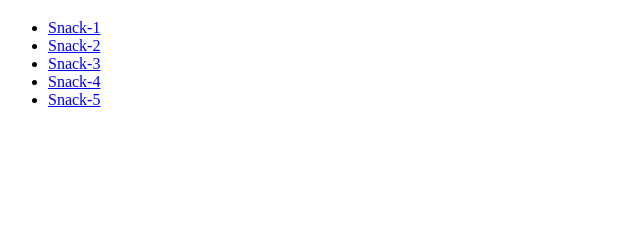
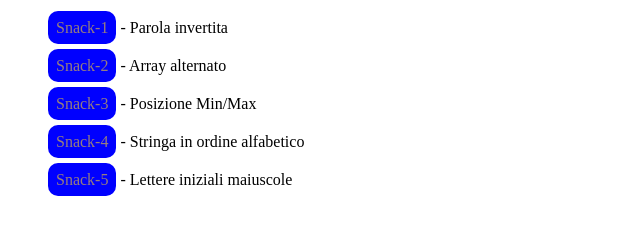
Before and after one commit to simoneditaranto/js-jsnacks-blocco-3, a plain HTML site: page index.html in a window 1280 px wide. Shown: the part 61-296 px from the top of the page, without its empty margins (0-640 px from the left). Drawn offline with Linux system fonts and the light colour scheme.

Commit message:
snack 5 completato, esercizio finito

```diff
--- a/index.html
+++ b/index.html
@@ -6,6 +6,39 @@
         <meta charset="UTF-8">
         <meta name="viewport" content="width=device-width, initial-scale=1.0">
         <title>Jsnack blooco 3</title>
+
+        <!-- style -->
+        <style>
+
+            ul{
+                list-style-type: none;
+            }
+
+            ul li{
+                margin-bottom: 20px;
+            }
+
+            a{
+                padding: 8px;
+
+                border-radius: 10px;
+
+                text-decoration: none;
+
+                background-color: blue;
+
+                color: rgb(150, 126, 126);
+            }
+
+            a:hover{
+                color: white;
+            }
+
+            li:hover span{
+                color: red;
+            }
+
+        </style>
 
     </head>
 
@@ -17,22 +50,27 @@
 
             <li>
                 <a href="./jsnack-1/index.html">Snack-1</a>
+                <span>- Parola invertita</span>
             </li>
 
             <li>
                 <a href="./jsnack-2/index.html">Snack-2</a>
+                <span>- Array alternato</span>
             </li>
 
             <li>
                 <a href="./jsnack-3/index.html">Snack-3</a>
+                <span>- Posizione Min/Max</span>
             </li>
 
             <li>
                 <a href="./jsnack-4/index.html">Snack-4</a>
+                <span>- Stringa in ordine alfabetico</span>
             </li>
 
             <li>
                 <a href="./jsnack-5/index.html">Snack-5</a>
+                <span>- Lettere iniziali maiuscole</span>
             </li>
 
         </ul>
```
Also changed, not shown: jsnack-5/index.html (+24 -0 lines), jsnack-5/js-5/script.js (+44 -0 lines).
